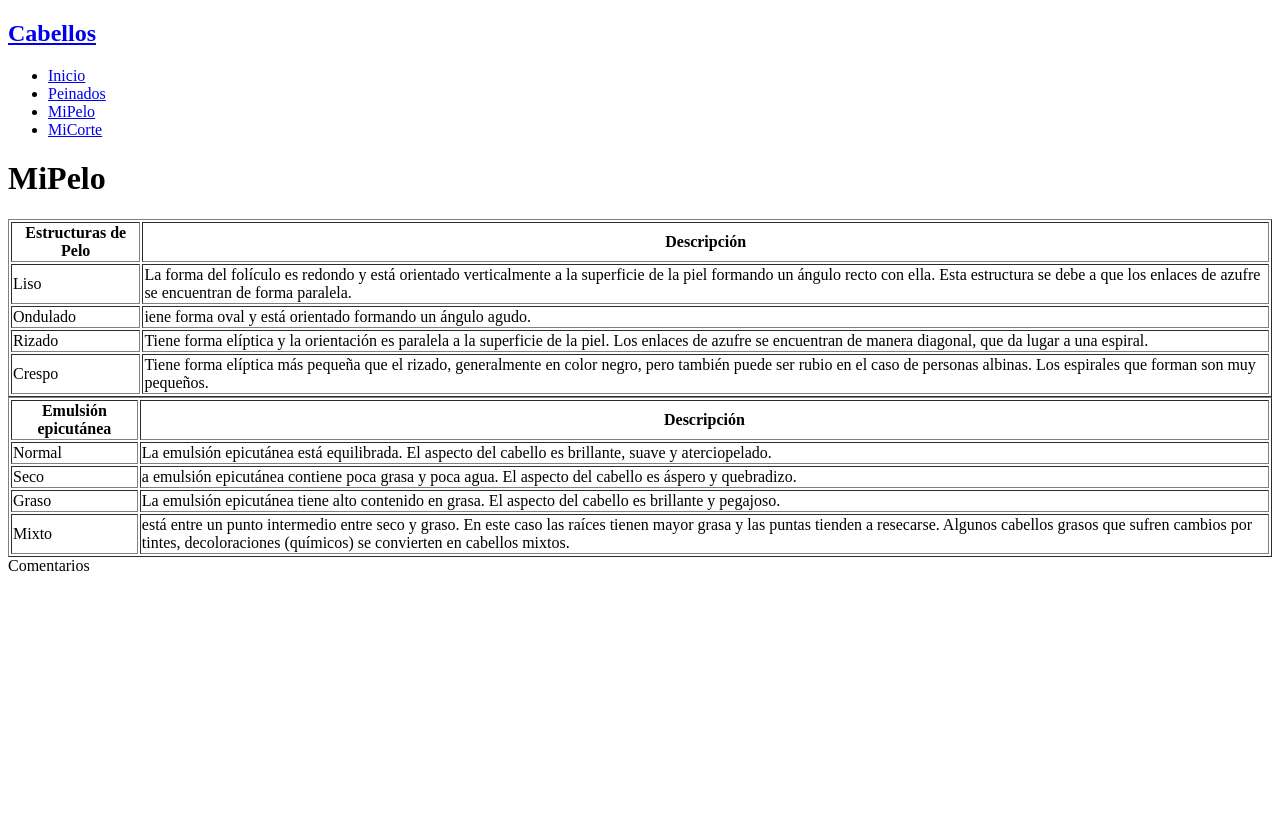
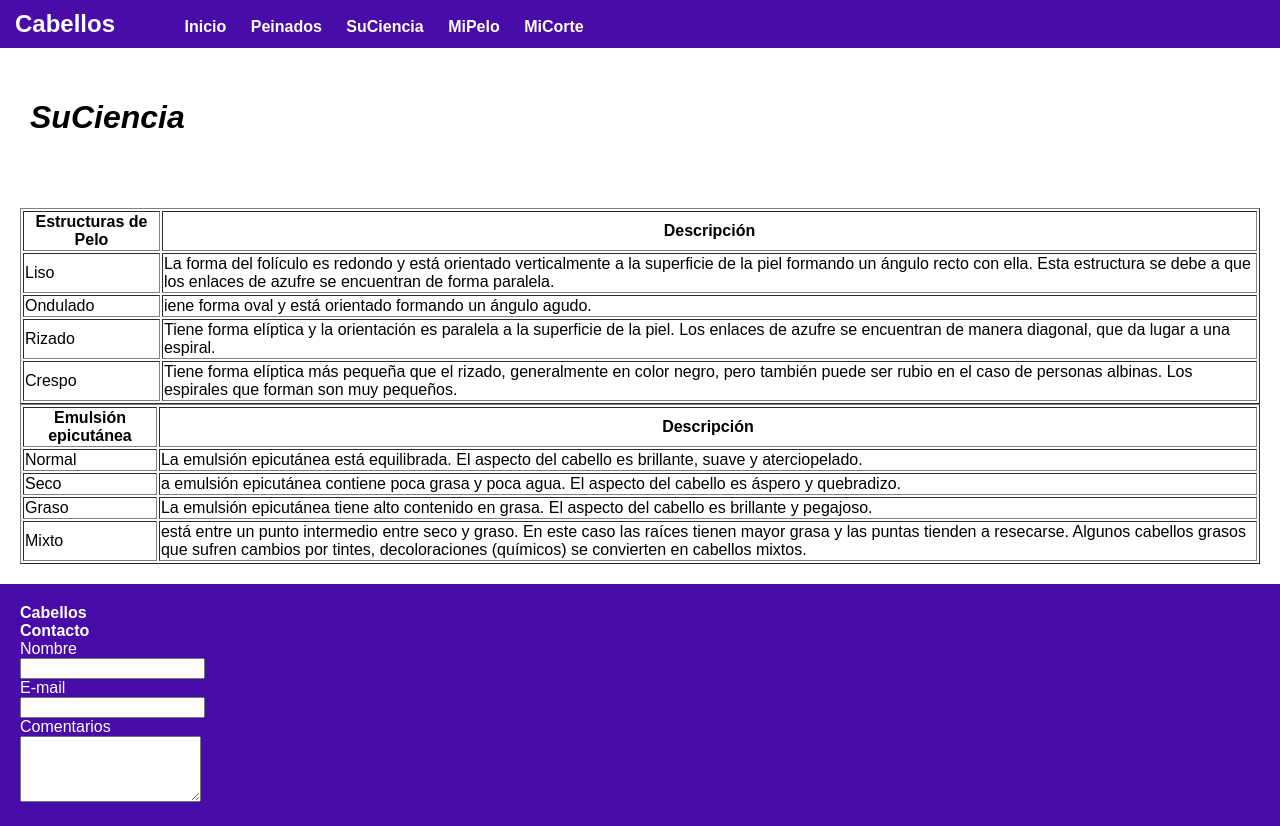
Before and after one commit to Daniel11V/Cabellos_Coderhouse, a plain HTML site: page pages/suciencia.html in a window 1280 px wide. Before the commit the page ends 800 px from the top, so only its background shows below. Drawn offline with Linux system fonts and the light colour scheme.

Commit message:
Desaio 4 - Coderhouse

```diff
--- /dev/null
+++ b/css/index.css
@@ -0,0 +1,53 @@
+
+body {
+    font-family: sistem-ui, sans-serif;
+    margin: 0;
+}
+
+
+/* Header */
+
+nav {
+    background-color: rgb(72, 12, 168);
+    padding: 10px 5px;
+}
+
+nav * {
+    display: inline;
+    margin: 5px;
+}
+
+.nav-item {
+    color: #fff;
+    text-decoration: none;
+    font-weight: 800;
+}
+
+.cover-page {
+    padding: 30px;
+}
+
+
+/* Main */
+
+main {
+    margin: 20px;
+}
+
+.titles {
+    font-style: italic;
+}
+
+
+main a {
+    color: rgb(72, 12, 168);
+}
+
+
+/* Footer */
+
+footer {
+    background-color: rgb(72, 12, 168);
+    color: #fff;
+    padding: 20px;
+}
--- a/pages/MiPelo/index.html
+++ b/pages/suciencia.html
@@ -6,21 +6,25 @@
     <meta http-equiv="X-UA-Compatible" content="IE=edge">
     <meta name="viewport" content="width=device-width, initial-scale=1.0">
     <title>Cabellos</title>
+    <link rel="stylesheet" href="../css/index.css">
 </head>
 
 <body>
-    <nav>
-        <h2><a href="../../index.html">Cabellos</a></h2>
-        <ul>
-            <li><a href="../../index.html">Inicio</a></li>
-            <li><a href="../Peinados/index.html">Peinados</a></li>
-            <li><a href="../MiPelo/index.html">MiPelo</a></li>
-            <li><a href="../MiCorte/index.html">MiCorte</a></li>
-        </ul>
-    </nav>
     <header>
-        <h1>MiPelo</h1>
-        <!-- <img src="" alt=""> -->
+        <nav>
+            <h2><a href="../index.html" class="nav-item">Cabellos</a></h2>
+            <ul>
+                <li><a href="../index.html" class="nav-item">Inicio</a></li>
+                <li><a href="./peinados.html" class="nav-item">Peinados</a></li>
+                <li><a href="./suciencia.html" class="nav-item">SuCiencia</a></li>
+                <li><a href="./mipelo.html" class="nav-item">MiPelo</a></li>
+                <li><a href="./micorte.html" class="nav-item">MiCorte</a></li>
+            </ul>
+        </nav>
+        <div class="cover-page">
+            <h1 class="titles">SuCiencia</h1>
+            <!-- <img src="" alt=""> -->
+        </div>
     </header>
     <main>
         <table border="1px">
@@ -89,13 +93,21 @@
     <footer>
         <div>
             <!-- logo -->
+            <strong>Cabellos</strong>
             <div>
                 <!-- Social Media Links -->
             </div>
         </div>
         <div>
-            <span>Comentarios</span>
-            <!-- <textarea name="comentarios" id="comments" cols="30" rows="10"></textarea> -->
+            <strong>Contacto</strong>
+            <form action="">
+                <label for="name">Nombre</label><br>
+                <input type="text" name="name" /><br>
+                <label for="email">E-mail</label><br>
+                <input type="email" name="email" /><br>
+                <label for="comment">Comentarios</label><br>
+                <textarea name="comment" cols="20" rows="4"></textarea>
+            </form>
         </div>
     </footer>
 </body>
```
Also changed, not shown: index.html (+32 -16 lines), pages/MiCorte/index.html (deleted, +0 -63 lines), pages/Peinados/index.html (deleted, +0 -42 lines), pages/micorte.html (added, +79 -0 lines), pages/mipelo.html (added, +54 -0 lines), pages/peinados.html (added, +54 -0 lines).
